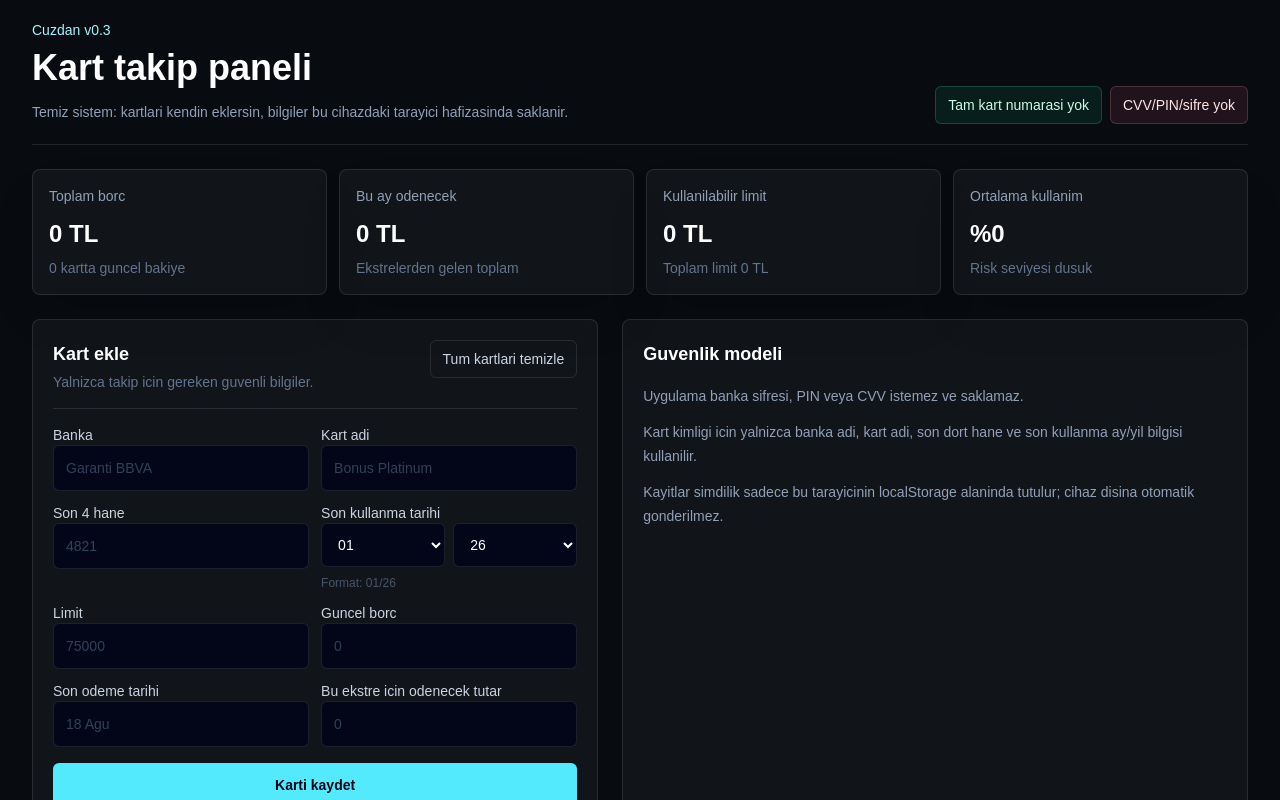
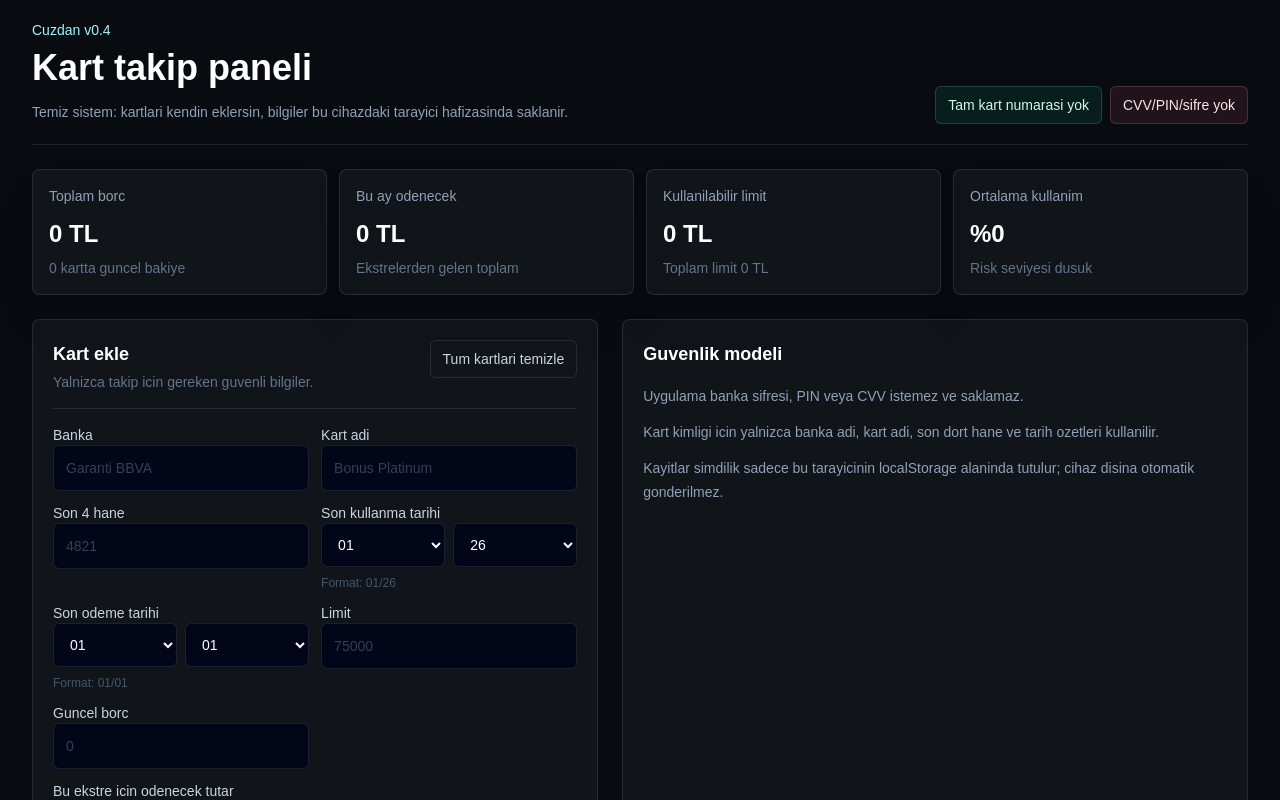
Before and after one commit to muratmemil/kartv1, a Next.js app: page / in a window 1280 px wide. Shown: the top 800 px of the page. Built offline with nearby package versions, Linux system fonts and the light colour scheme.

Commit message:
Fix card form date inputs

```diff
--- a/app/page.tsx
+++ b/app/page.tsx
@@ -21,9 +21,10 @@ type CardForm = {
   last4: string;
   expiryMonth: string;
   expiryYear: string;
+  dueDay: string;
+  dueMonth: string;
   debt: string;
   limit: string;
-  dueDate: string;
   dueAmount: string;
 };
 
@@ -32,10 +33,10 @@ type Payment = {
   card: string;
   date: string;
   amount: number;
-  status: "Yaklasiyor" | "Planlandi" | "Odendi";
+  status: "Yaklasiyor" | "Planlandi";
 };
 
-const storageKey = "kart-takip:v0.3:cards";
+const storageKey = "kart-takip:v0.4:cards";
 
 const colorOptions = [
   "from-emerald-500 to-cyan-500",
@@ -44,6 +45,7 @@ const colorOptions = [
   "from-violet-500 to-fuchsia-500",
 ];
 
+const days = Array.from({ length: 31 }, (_, index) => String(index + 1).padStart(2, "0"));
 const months = Array.from({ length: 12 }, (_, index) => String(index + 1).padStart(2, "0"));
 const years = Array.from({ length: 12 }, (_, index) => String(new Date().getFullYear() + index).slice(-2));
 
@@ -53,16 +55,16 @@ const emptyForm: CardForm = {
   last4: "",
   expiryMonth: "01",
   expiryYear: years[0] ?? "26",
+  dueDay: "01",
+  dueMonth: "01",
   debt: "",
   limit: "",
-  dueDate: "",
   dueAmount: "",
 };
 
 const statusStyles: Record<Payment["status"], string> = {
   Yaklasiyor: "bg-amber-400/15 text-amber-200 ring-amber-300/20",
   Planlandi: "bg-cyan-400/10 text-cyan-200 ring-cyan-300/20",
-  Odendi: "bg-emerald-400/10 text-emerald-300 ring-emerald-300/20",
 };
 
 function formatCurrency(value: number) {
@@ -87,31 +89,30 @@ function getUtilization(card: Card) {
 }
 
 function makePayments(cards: Card[]): Payment[] {
-  return cards
-    .filter((card) => card.dueDate || card.dueAmount > 0)
-    .map((card, index) => ({
-      id: card.id,
-      card: card.name,
-      date: card.dueDate || "Tarih yok",
-      amount: card.dueAmount,
-      status: index === 0 ? "Yaklasiyor" : "Planlandi",
-    }));
+  return cards.map((card, index) => ({
+    id: card.id,
+    card: card.name,
+    date: card.dueDate,
+    amount: card.dueAmount,
+    status: index === 0 ? "Yaklasiyor" : "Planlandi",
+  }));
 }
 
-function safeCardFromUnknown(card: Partial<Card>) {
+function safeCardFromUnknown(card: Partial<Card>, index: number) {
   const last4 = String(card.last4 ?? "").replace(/\D/g, "").slice(-4);
   const expiryDate = /^\d{2}\/\d{2}$/.test(String(card.expiryDate ?? "")) ? String(card.expiryDate) : "01/26";
+  const dueDate = /^\d{2}\/\d{2}$/.test(String(card.dueDate ?? "")) ? String(card.dueDate) : "01/01";
 
   return {
-    id: String(card.id ?? crypto.randomUUID()),
+    id: String(card.id ?? `${last4}-${Date.now()}-${index}`),
     bank: String(card.bank ?? ""),
     name: String(card.name ?? ""),
     last4,
     expiryDate,
-    color: colorOptions.includes(String(card.color)) ? String(card.color) : colorOptions[0],
+    color: colorOptions.includes(String(card.color)) ? String(card.color) : colorOptions[index % colorOptions.length],
     debt: Number(card.debt) || 0,
     limit: Number(card.limit) || 0,
-    dueDate: String(card.dueDate ?? ""),
+    dueDate,
     dueAmount: Number(card.dueAmount) || 0,
   };
 }
@@ -183,7 +184,7 @@ export default function Home() {
     const name = form.name.trim();
     const last4 = form.last4.trim();
     const expiryDate = `${form.expiryMonth}/${form.expiryYear}`;
-    const dueDate = form.dueDate.trim();
+    const dueDate = `${form.dueDay}/${form.dueMonth}`;
     const debt = parseMoney(form.debt);
     const limit = parseMoney(form.limit);
     const dueAmount = parseMoney(form.dueAmount);
@@ -242,7 +243,7 @@ export default function Home() {
       <div className="mx-auto flex w-full max-w-7xl flex-col gap-6 px-4 py-5 sm:px-6 lg:px-8">
         <header className="flex flex-col gap-4 border-b border-white/10 pb-5 md:flex-row md:items-end md:justify-between">
           <div>
-            <p className="text-sm font-medium text-cyan-200">Cuzdan v0.3</p>
+            <p className="text-sm font-medium text-cyan-200">Cuzdan v0.4</p>
             <h1 className="mt-2 text-3xl font-semibold tracking-normal text-white sm:text-4xl">
               Kart takip paneli
             </h1>
@@ -307,6 +308,18 @@ export default function Home() {
                 </div>
                 <p className="text-xs text-slate-600">Format: {form.expiryMonth}/{form.expiryYear}</p>
               </div>
+              <div className="space-y-2 text-sm text-slate-300">
+                <span>Son odeme tarihi</span>
+                <div className="grid grid-cols-2 gap-2">
+                  <select value={form.dueDay} onChange={(event) => updateForm("dueDay", event.target.value)} className="w-full rounded-md border border-white/10 bg-slate-950 px-3 py-3 text-white outline-none transition focus:border-cyan-300/60">
+                    {days.map((day) => <option key={day} value={day}>{day}</option>)}
+                  </select>
+                  <select value={form.dueMonth} onChange={(event) => updateForm("dueMonth", event.target.value)} className="w-full rounded-md border border-white/10 bg-slate-950 px-3 py-3 text-white outline-none transition focus:border-cyan-300/60">
+                    {months.map((month) => <option key={month} value={month}>{month}</option>)}
+                  </select>
+                </div>
+                <p className="text-xs text-slate-600">Format: {form.dueDay}/{form.dueMonth}</p>
+              </div>
               <label className="space-y-2 text-sm text-slate-300">
                 <span>Limit</span>
                 <input value={form.limit} onChange={(event) => updateForm("limit", event.target.value)} inputMode="decimal" placeholder="75000" className="w-full rounded-md border border-white/10 bg-slate-950 px-3 py-3 text-white outline-none transition placeholder:text-slate-700 focus:border-cyan-300/60" />
@@ -315,11 +328,7 @@ export default function Home() {
                 <span>Guncel borc</span>
                 <input value={form.debt} onChange={(event) => updateForm("debt", event.target.value)} inputMode="decimal" placeholder="0" className="w-full rounded-md border border-white/10 bg-slate-950 px-3 py-3 text-white outline-none transition placeholder:text-slate-700 focus:border-cyan-300/60" />
               </label>
-              <label className="space-y-2 text-sm text-slate-300">
-                <span>Son odeme tarihi</span>
-                <input value={form.dueDate} onChange={(event) => updateForm("dueDate", event.target.value)} placeholder="18 Agu" className="w-full rounded-md border border-white/10 bg-slate-950 px-3 py-3 text-white outline-none transition placeholder:text-slate-700 focus:border-cyan-300/60" />
-              </label>
-              <label className="space-y-2 text-sm text-slate-300">
+              <label className="space-y-2 text-sm text-slate-300 sm:col-span-2">
                 <span>Bu ekstre icin odenecek tutar</span>
                 <input value={form.dueAmount} onChange={(event) => updateForm("dueAmount", event.target.value)} inputMode="decimal" placeholder="0" className="w-full rounded-md border border-white/10 bg-slate-950 px-3 py-3 text-white outline-none transition placeholder:text-slate-700 focus:border-cyan-300/60" />
               </label>
@@ -336,7 +345,7 @@ export default function Home() {
             <h2 className="text-lg font-semibold text-white">Guvenlik modeli</h2>
             <div className="mt-4 space-y-3 text-sm leading-6 text-slate-400">
               <p>Uygulama banka sifresi, PIN veya CVV istemez ve saklamaz.</p>
-              <p>Kart kimligi icin yalnizca banka adi, kart adi, son dort hane ve son kullanma ay/yil bilgisi kullanilir.</p>
+              <p>Kart kimligi icin yalnizca banka adi, kart adi, son dort hane ve tarih ozetleri kullanilir.</p>
               <p>Kayitlar simdilik sadece bu tarayicinin localStorage alaninda tutulur; cihaz disina otomatik gonderilmez.</p>
             </div>
           </aside>
@@ -368,7 +377,10 @@ export default function Home() {
                             <p className="text-xs text-white/75">Guncel borc</p>
                             <p className="text-2xl font-semibold">{formatCurrency(card.debt)}</p>
                           </div>
-                          <p className="text-sm text-white/80">SKT: {card.expiryDate}</p>
+                          <div className="text-right text-sm text-white/80">
+                            <p>SKT: {card.expiryDate}</p>
+                            <p>Odeme: {card.dueDate}</p>
+                          </div>
                         </div>
                       </div>
                       <div className="space-y-4 p-4">
@@ -409,7 +421,7 @@ export default function Home() {
           <aside className="space-y-4">
             <div className="flex items-center justify-between gap-4">
               <h2 className="text-lg font-semibold text-white">Yaklasan odemeler</h2>
-              <p className="text-sm text-slate-500">30 gun</p>
+              <p className="text-sm text-slate-500">DD/MM</p>
             </div>
             <div className="rounded-lg border border-white/10 bg-white/[0.04]">
               {payments.length > 0 ? payments.map((payment, index) => (
```
